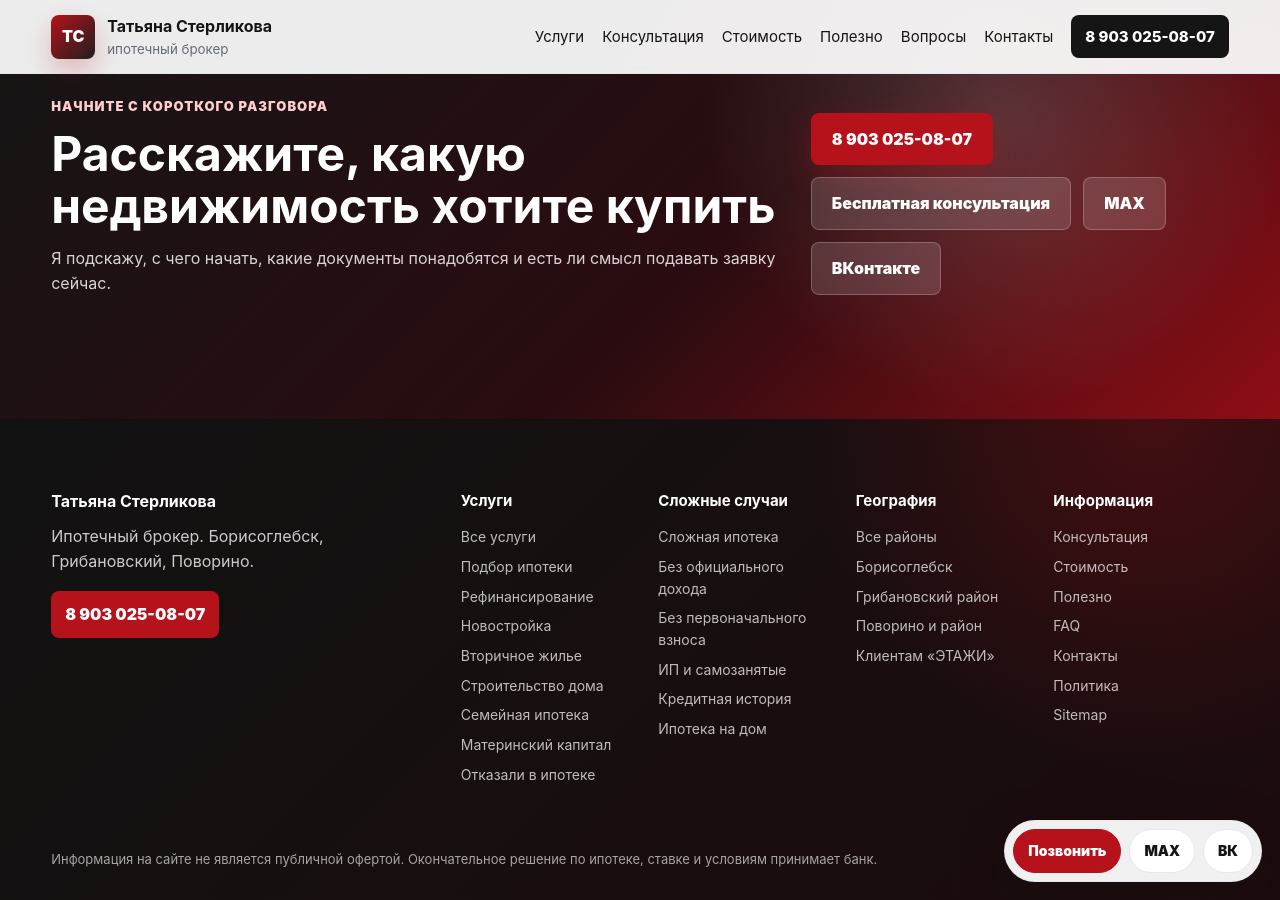
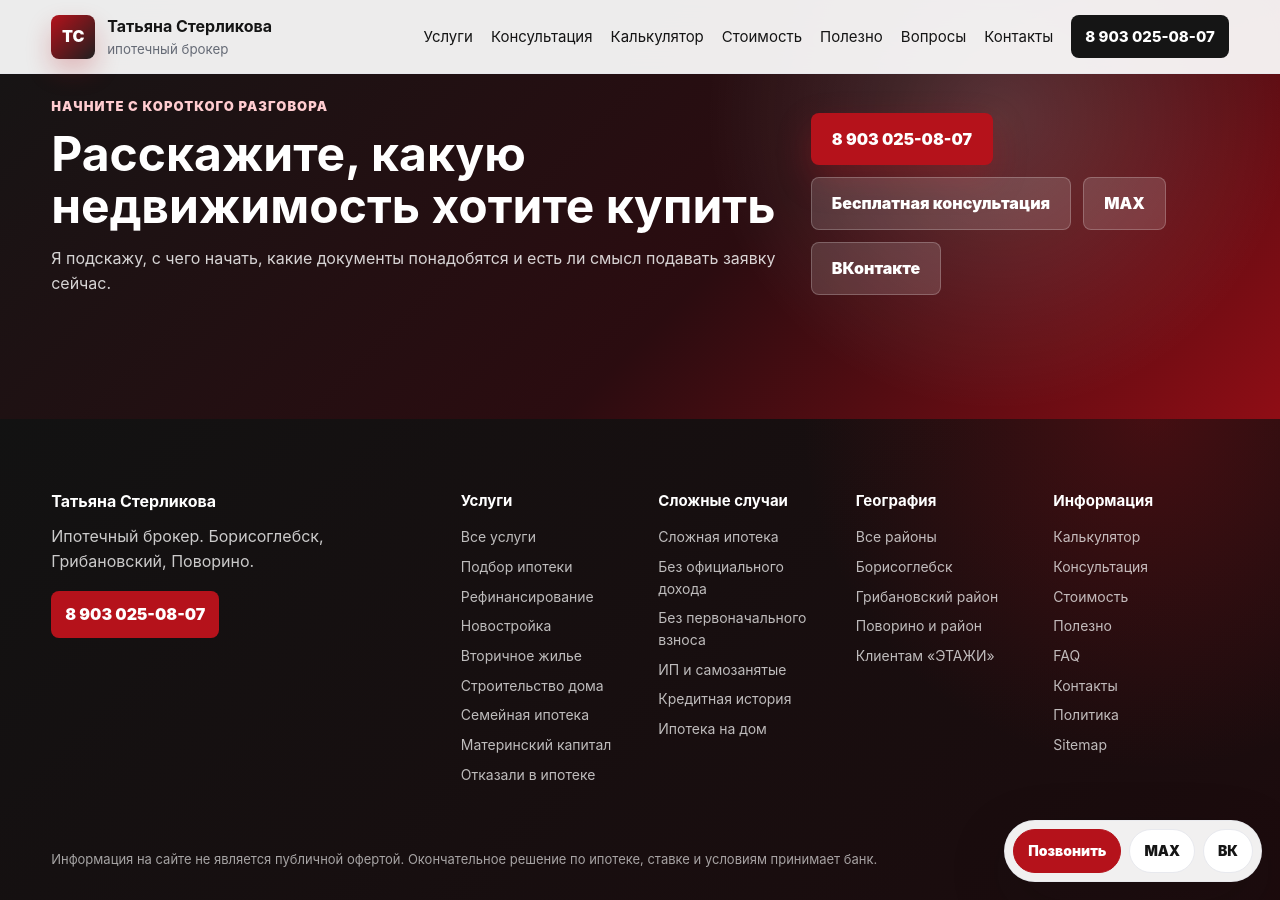
Before and after one commit to deputat36/broker, a Jekyll site: the page built from index.md, in a window 1280 px wide and 900 px high, scrolled down 10043 px. Built offline with Jekyll 4.4.1, drawn with Linux system fonts in a browser that asks for light colours; our own code applies the rules of GitHub Pages for plain Markdown files.

Commit message:
Link mortgage calculator in navigation

```diff
--- a/_layouts/default.html
+++ b/_layouts/default.html
@@ -25,6 +25,7 @@
     <nav class="main-nav" id="main-nav">
       <a href="{{ '/uslugi/' | relative_url }}">Услуги</a>
       <a href="{{ '/konsultaciya/' | relative_url }}">Консультация</a>
+      <a href="{{ '/kalkulyator-ipoteki/' | relative_url }}">Калькулятор</a>
       <a href="{{ '/stoimost/' | relative_url }}">Стоимость</a>
       <a href="{{ '/polezno/' | relative_url }}">Полезно</a>
       <a href="{{ '/faq/' | relative_url }}">Вопросы</a>
@@ -40,7 +41,7 @@
       <div class="footer-col"><strong>Услуги</strong><a href="{{ '/uslugi/' | relative_url }}">Все услуги</a><a href="{{ '/uslugi/podbor-ipoteki/' | relative_url }}">Подбор ипотеки</a><a href="{{ '/uslugi/refinansirovanie-ipoteki/' | relative_url }}">Рефинансирование</a><a href="{{ '/uslugi/ipoteka-na-novostroyku/' | relative_url }}">Новостройка</a><a href="{{ '/uslugi/ipoteka-na-vtorichnoe-zhile/' | relative_url }}">Вторичное жилье</a><a href="{{ '/uslugi/ipoteka-na-stroitelstvo-doma/' | relative_url }}">Строительство дома</a><a href="{{ '/uslugi/semeynaya-ipoteka/' | relative_url }}">Семейная ипотека</a><a href="{{ '/uslugi/materinskiy-kapital/' | relative_url }}">Материнский капитал</a><a href="{{ '/uslugi/otkazali-v-ipoteke/' | relative_url }}">Отказали в ипотеке</a></div>
       <div class="footer-col"><strong>Сложные случаи</strong><a href="{{ '/uslugi/slozhnaya-ipoteka/' | relative_url }}">Сложная ипотека</a><a href="{{ '/uslugi/ipoteka-bez-oficialnogo-dohoda/' | relative_url }}">Без официального дохода</a><a href="{{ '/uslugi/ipoteka-bez-pervonachalnogo-vznosa/' | relative_url }}">Без первоначального взноса</a><a href="{{ '/uslugi/ipoteka-dlya-ip-samozanyatyh/' | relative_url }}">ИП и самозанятые</a><a href="{{ '/uslugi/ipoteka-s-plohoy-kreditnoy-istoriey/' | relative_url }}">Кредитная история</a><a href="{{ '/uslugi/ipoteka-na-dom/' | relative_url }}">Ипотека на дом</a></div>
       <div class="footer-col"><strong>География</strong><a href="{{ '/geo/' | relative_url }}">Все районы</a><a href="{{ '/geo/borisoglebsk/' | relative_url }}">Борисоглебск</a><a href="{{ '/geo/gribanovskiy/' | relative_url }}">Грибановский район</a><a href="{{ '/geo/povorino/' | relative_url }}">Поворино и район</a><a href="{{ '/etagi/' | relative_url }}">Клиентам «ЭТАЖИ»</a></div>
-      <div class="footer-col"><strong>Информация</strong><a href="{{ '/konsultaciya/' | relative_url }}">Консультация</a><a href="{{ '/stoimost/' | relative_url }}">Стоимость</a><a href="{{ '/polezno/' | relative_url }}">Полезно</a><a href="{{ '/faq/' | relative_url }}">FAQ</a><a href="{{ '/kontakty/' | relative_url }}">Контакты</a><a href="{{ '/policy/' | relative_url }}">Политика</a><a href="{{ '/sitemap.xml' | relative_url }}">Sitemap</a></div>
+      <div class="footer-col"><strong>Информация</strong><a href="{{ '/kalkulyator-ipoteki/' | relative_url }}">Калькулятор</a><a href="{{ '/konsultaciya/' | relative_url }}">Консультация</a><a href="{{ '/stoimost/' | relative_url }}">Стоимость</a><a href="{{ '/polezno/' | relative_url }}">Полезно</a><a href="{{ '/faq/' | relative_url }}">FAQ</a><a href="{{ '/kontakty/' | relative_url }}">Контакты</a><a href="{{ '/policy/' | relative_url }}">Политика</a><a href="{{ '/sitemap.xml' | relative_url }}">Sitemap</a></div>
     </nav>
     <p class="disclaimer">Информация на сайте не является публичной офертой. Окончательное решение по ипотеке, ставке и условиям принимает банк.</p>
   </footer>
```
